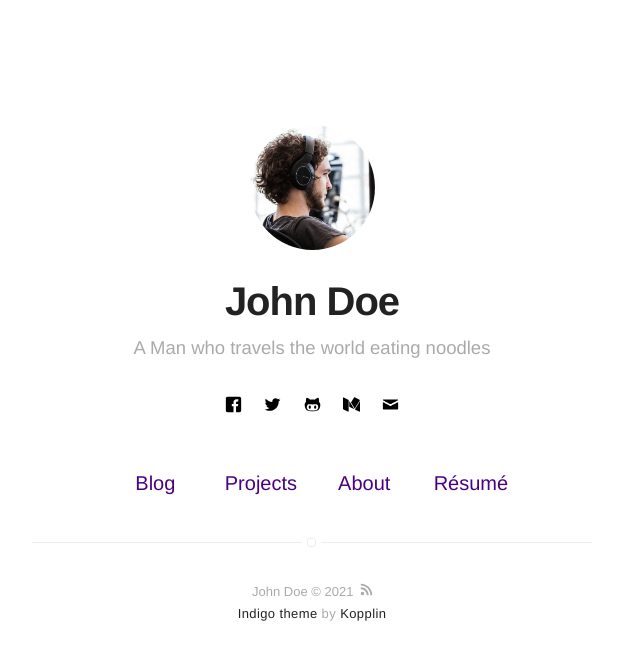
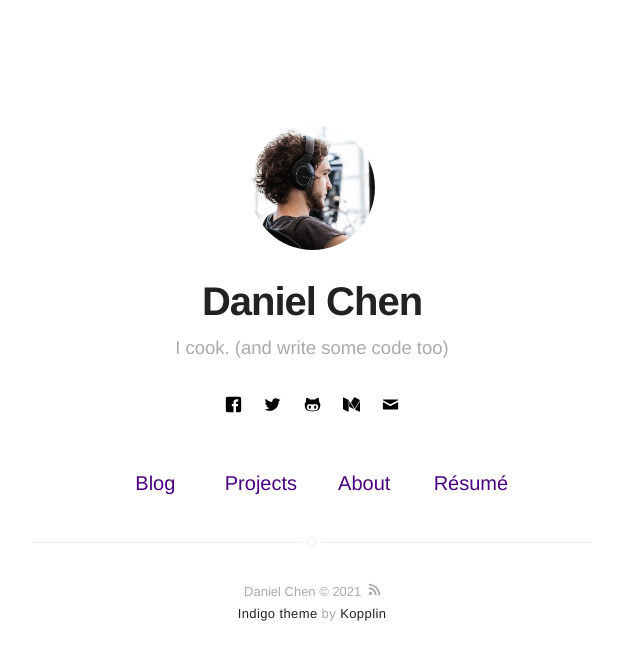
Before and after one commit to danielchen-pyc/danielchen-pyc.github.io, a Jekyll site: the page built from index.html, in a window 1280 px wide. Shown: the top 660 px of the page, without its empty margins (328-968 px from the left). Built offline with Jekyll 4.4.1, drawn with Linux system fonts in a browser that asks for light colours.

Commit message:
Website is up and running!

```diff
--- a/_config.yml
+++ b/_config.yml
@@ -1,6 +1,6 @@
 # main text of home
-name: John Doe
-bio: A Man who travels the world eating noodles
+name: Daniel Chen
+bio: I cook. (and write some code too)
 
 # twitter summary info
 description: A blog about technology and stuff related
```
